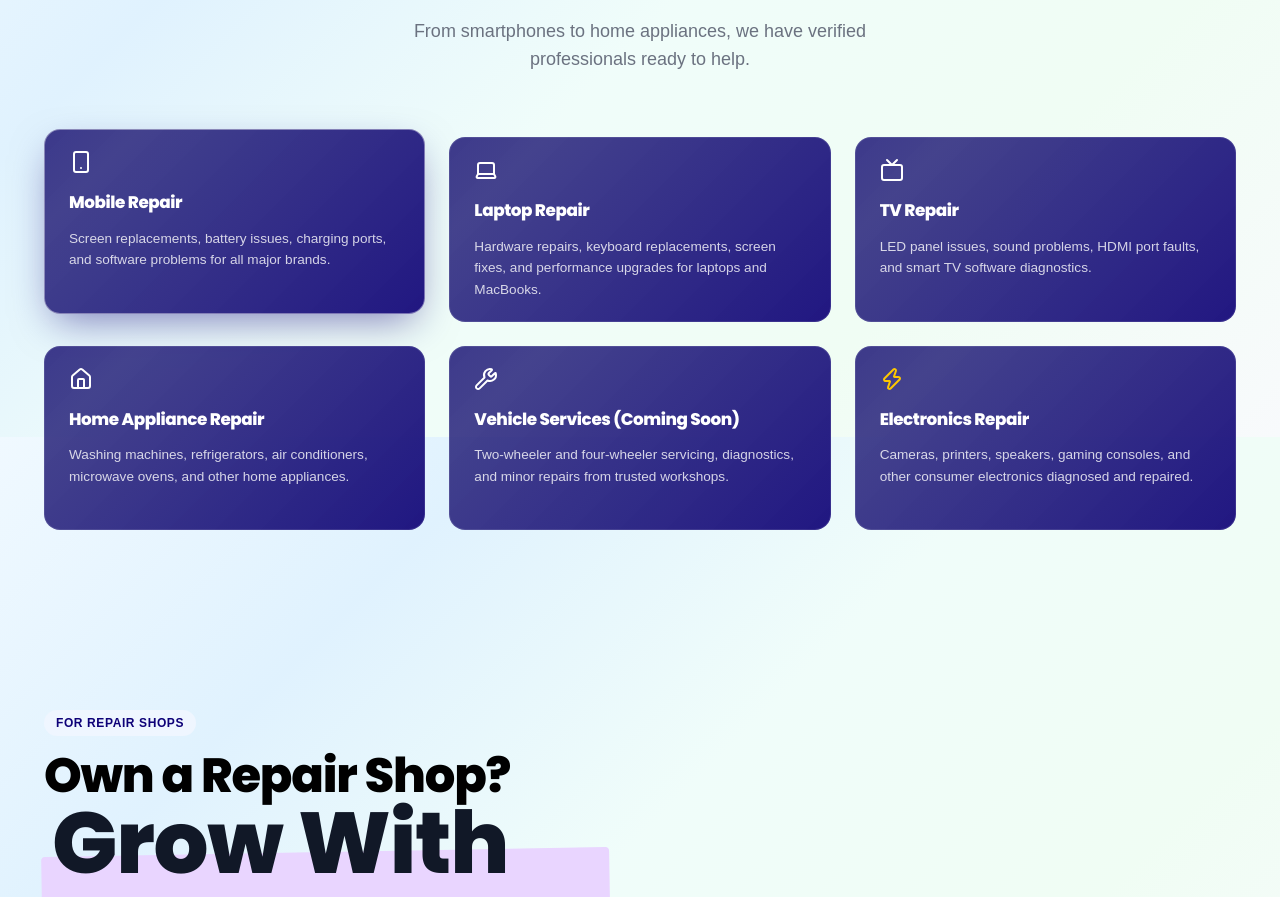
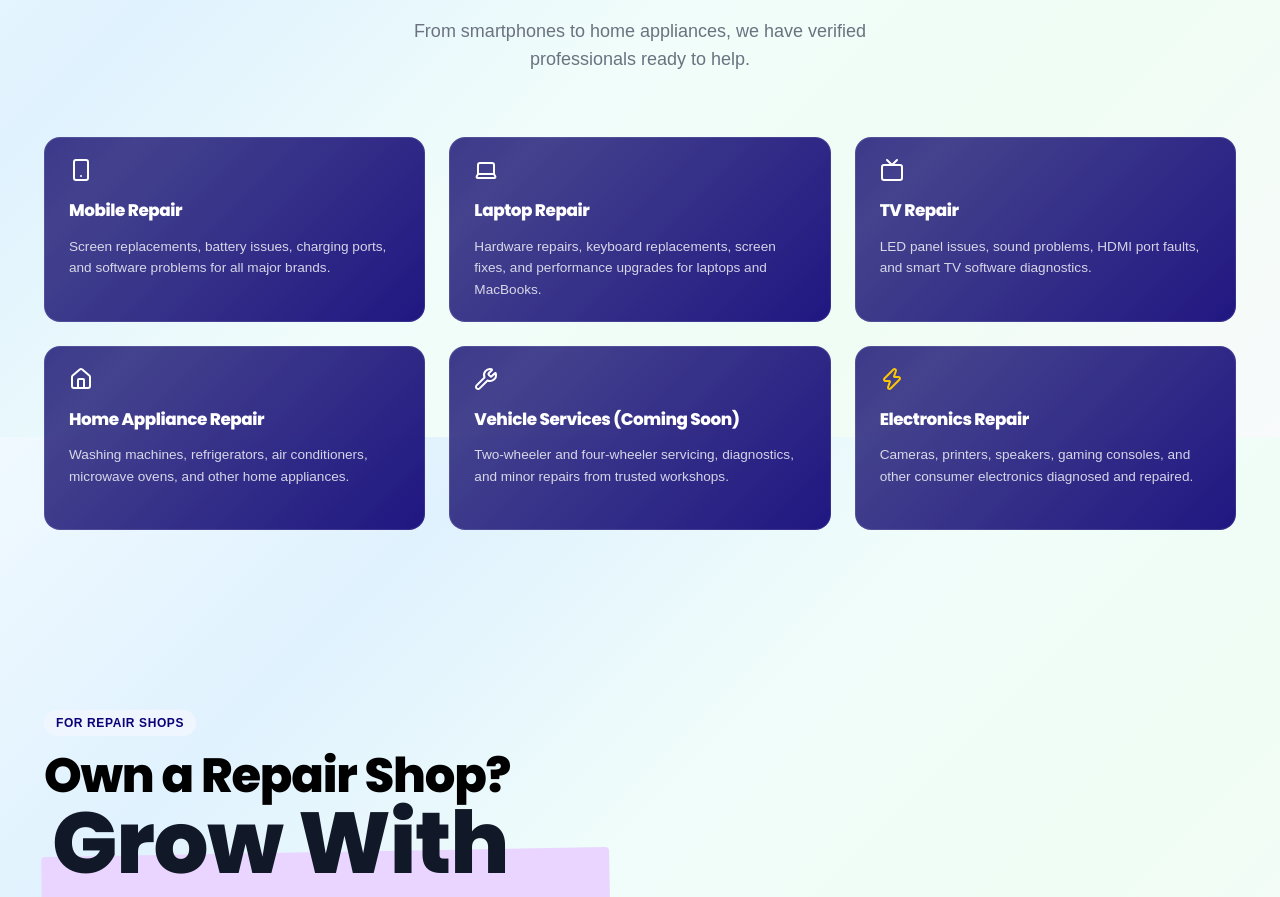
Before and after one commit to Saneajayy/rparwebb, a React (Vite) app: page / in a window 1280 px wide. Shown: the part 1963-2860 px from the top of the page. Built offline with nearby package versions, Linux system fonts and the light colour scheme; a web font is replaced by a local one.

Commit message:
UI: remove 'active-card' class from first services card to prevent 'stuck' look

```diff
--- a/src/pages/Services.jsx
+++ b/src/pages/Services.jsx
@@ -46,7 +46,7 @@ const Services = () => {
 
       <div className="services-grid">
         {services.map((service, index) => (
-          <div key={index} className={`service-card reveal delay-${index + 1} ${index === 0 ? 'active-card' : ''}`}>
+          <div key={index} className={`service-card reveal delay-${index + 1}`}>
             <div className="service-icon-wrapper">
               {service.icon}
             </div>
```
